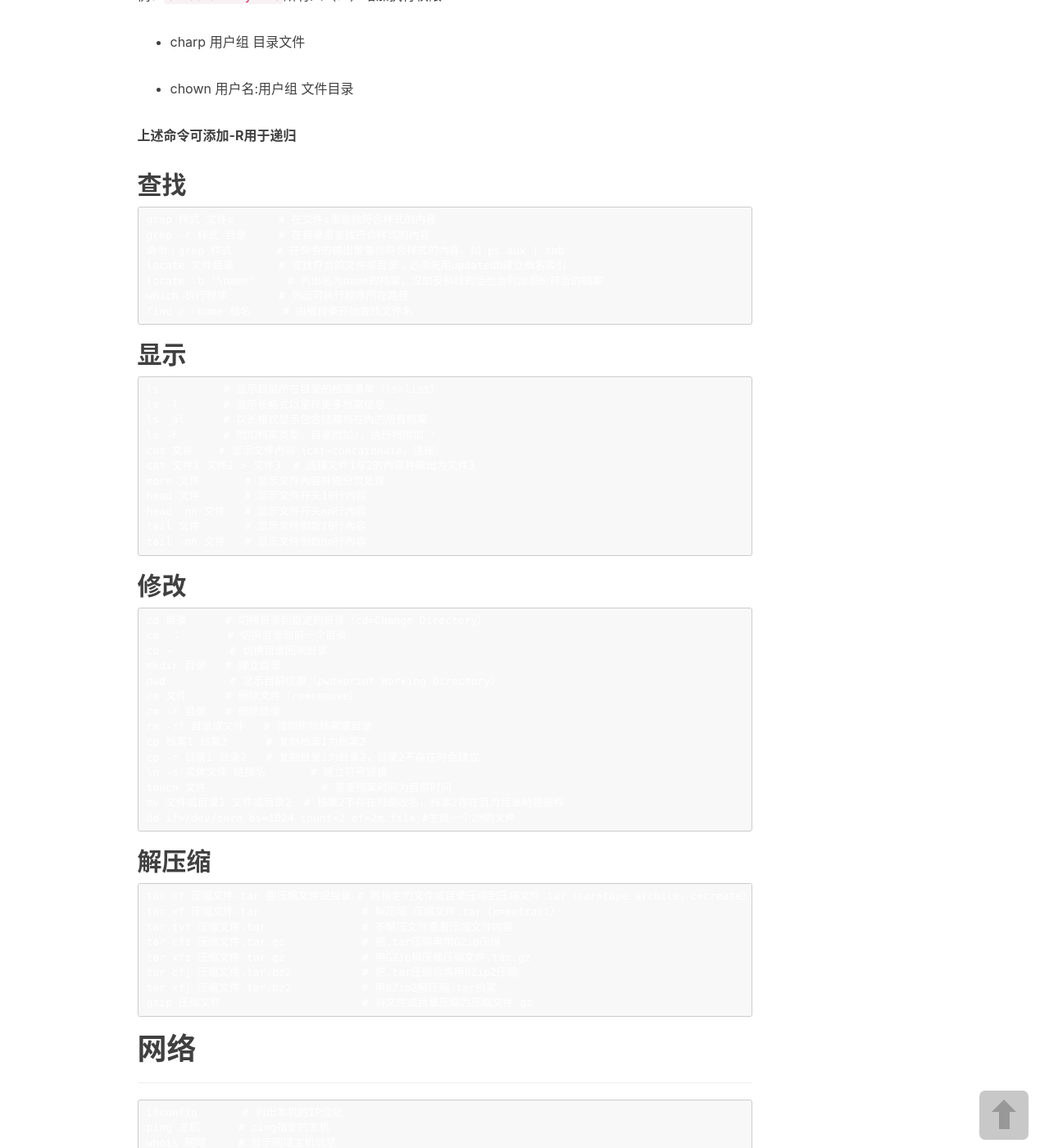
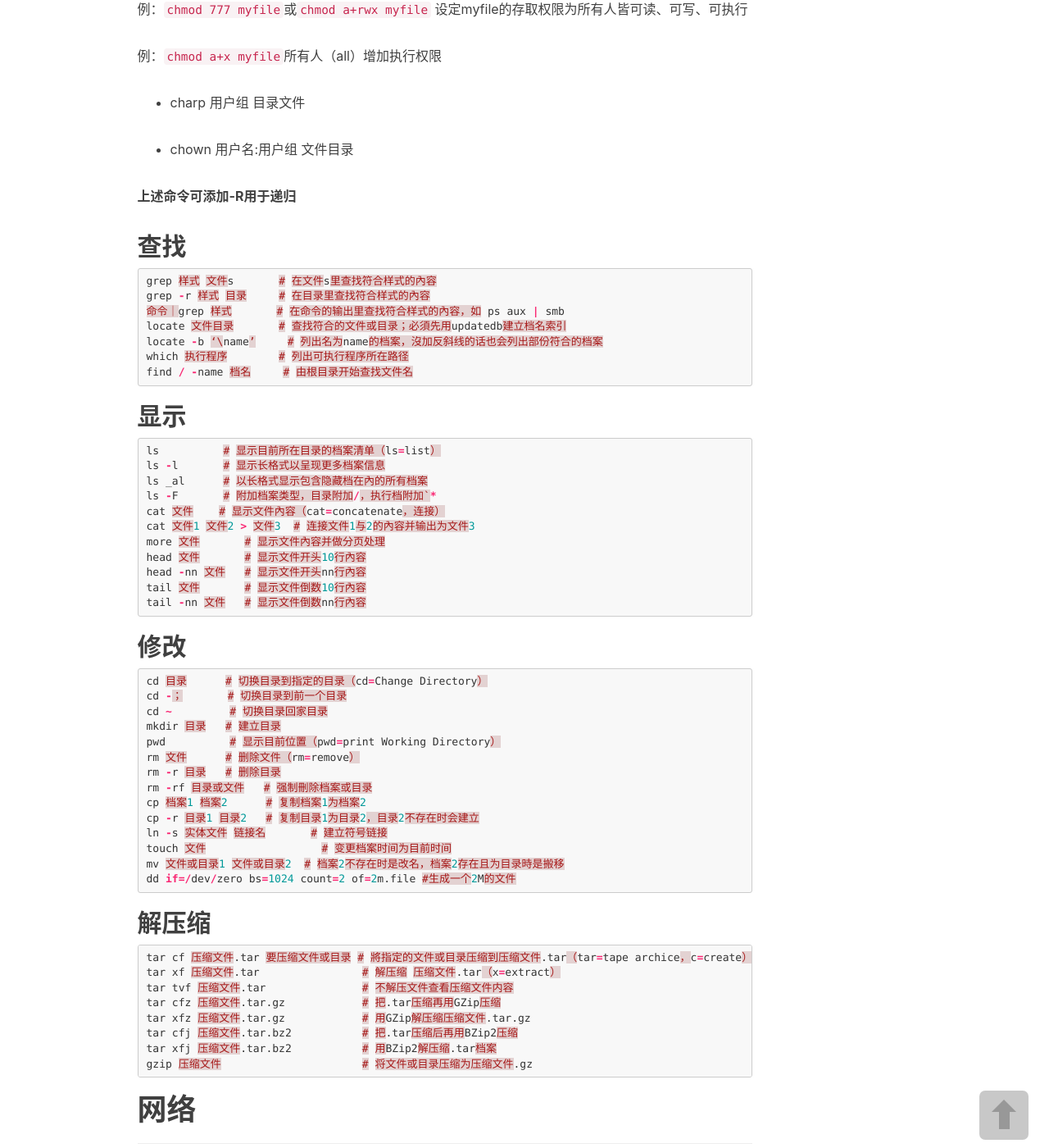
Before and after one commit to zongkaizhang/zongkaizhang.github.com, a Jekyll site: the page built from _posts/2016-02-29-linux_command.md, in a window 1280 px wide and 1400 px high, scrolled down 2888 px. Shown: the whole window at 82% size. Built offline with Jekyll 4.4.1, drawn with Linux system fonts in a browser that asks for light colours; nearby versions of some CDN libraries; comment, search, counter and statistics services are not loaded; some of the changed text lies outside the part shown.

Commit message:
Modify highlight.

````diff
--- a/_posts/2016-02-29-linux_command.md
+++ b/_posts/2016-02-29-linux_command.md
@@ -20,7 +20,7 @@ tags: [linux]
 
 *常用的一些快捷键*
 
-```
+{% highlight c++ %}
 Enter键         # 执行命令
 history         # 显示历史命令列表
 ↑/Ctrl+p        # 显示上一条命令
@@ -44,25 +44,29 @@ Ctrl+w          # 刪除游标前方的单字(Word)
 Ctrl+d          # 退出Terminal，同exit
 Ctrl+Shift+c    # 复制选中的文字
 Ctrl+Shift+v    # 粘贴之前复制的文字到Terminal
-```
+{% endhighlight %}
 
 # 命令学习 #
 ---
 
 *一些命令的具体用法可以通过man命令查看*
 
-```
-man 命令       # 显示命令的手册內容（man=manual）
-man -k 关键字  # 显示含有关键字的手冊
+{% highlight c++ %}
+Enter键         # 执行命令
+history         # 显示历史命令列表
+↑/Ctrl+p        # 显示上一条命令
+↓/Ctrl+n        # 显示下一条命令
+man 命令        # 显示命令的手册內容（man=manual）
+man -k 关键字   # 显示含有关键字的手冊
 man -t 手册主题｜ps2pdf –> 手册主题.pdf # 将指定的手册输出成PDF
-```
+{% endhighlight %}
 
 # 系统 #
 ---
 
 *系统相关的命令*
 
-```
+{% highlight c++ %}
 date                # 显示系统日期与时间
 cal                 # 显示日历
 uptime              # 显示系统负载
@@ -74,7 +78,7 @@ cat /proc/meminfo   # 显示系统RAM信息
 df -h               # Disk Free 显示磁盘信息
 du                  # Directory Usage显示磁盘用量
 free                # 显示物理内存和Swap区信息
-```
+{% endhighlight %}
 
 # 目录文件 #
 ---
@@ -120,7 +124,7 @@ r、w或x，字串前用`+`、`-`表示增加或移除，或`=`直接指派权
 
 ## 查找 ##
 
-```
+{% highlight c++ %}
 grep 样式 文件s       # 在文件s里查找符合样式的內容
 grep -r 样式 目录     # 在目录里查找符合样式的內容
 命令｜grep 样式       # 在命令的输出里查找符合样式的內容，如 ps aux | smb
@@ -128,11 +132,11 @@ locate 文件目录       # 查找符合的文件或目录；必須先用updated
 locate -b ‘\name’     # 列出名为name的档案，沒加反斜线的话也会列出部份符合的档案
 which 执行程序        # 列出可执行程序所在路径
 find / -name 档名     # 由根目录开始查找文件名
-```
+{% endhighlight %}
 
 ## 显示 ##
 
-```
+{% highlight c++ %}
 ls          # 显示目前所在目录的档案清单（ls=list）
 ls -l       # 显示长格式以呈现更多档案信息
 ls _al      # 以长格式显示包含隐藏档在內的所有档案
@@ -144,11 +148,11 @@ head 文件       # 显示文件开头10行內容
 head -nn 文件   # 显示文件开头nn行內容
 tail 文件       # 显示文件倒数10行內容
 tail -nn 文件   # 显示文件倒数nn行內容
-```
+{% endhighlight %}
 
 ## 修改 ##
 
-```
+{% highlight c++ %}
 cd 目录      # 切换目录到指定的目录（cd=Change Directory）
 cd -；       # 切换目录到前一个目录
 cd ~         # 切换目录回家目录
@@ -163,11 +167,11 @@ ln -s 实体文件 链接名       # 建立符号链接
 touch 文件                  # 变更档案时间为目前时间
 mv 文件或目录1 文件或目录2  # 档案2不存在时是改名，档案2存在且为目录時是搬移
 dd if=/dev/zero bs=1024 count=2 of=2m.file #生成一个2M的文件
-```
+{% endhighlight %}
 
 ## 解压缩 ##
 
-```
+{% highlight c++ %}
 tar cf 压缩文件.tar 要压缩文件或目录 # 將指定的文件或目录压缩到压缩文件.tar（tar=tape archice，c=create）
 tar xf 压缩文件.tar                # 解压缩 压缩文件.tar（x=extract）
 tar tvf 压缩文件.tar               # 不解压文件查看压缩文件内容
@@ -176,12 +180,12 @@ tar xfz 压缩文件.tar.gz            # 用GZip解压缩压缩文件.tar.gz
 tar cfj 压缩文件.tar.bz2           # 把.tar压缩后再用BZip2压缩
 tar xfj 压缩文件.tar.bz2           # 用BZip2解压缩.tar档案
 gzip 压缩文件                      # 将文件或目录压缩为压缩文件.gz
-```
+{% endhighlight %}
 
 # 网络 #
 ---
 
-```
+{% highlight c++ %}
 ifconfig       # 列出本机的IP位址
 ping 主机      # ping指定的主机
 whois 网域     # 显示网域主机信息
@@ -189,12 +193,12 @@ dig 网域       # 显示网域的DNS
 host -a 网域   # 显示网域的DNS详细信息
 wget 网址      # 下载网络文件
 ssh 帐号@主机  # 用SSH登录主机
-```
+{% endhighlight %}
 
 # 进程管理 #
 ---
 
-```
+{% highlight c++ %}
 ps               # 显示运行中的所有进程
 ps | grep 字串   # 过滤含有字串的进程
 top              # 依CPU占用率显示进程信息
@@ -202,4 +206,4 @@ kill 进程号      # 刪除指定的行程
 killall 进程名   # 刪除所有指定的进程
 bg               # 列出暂停或后台进程（bg=background）
 fg               # 将最近一个后台进程变更到到前台（fg=foreground）
-```
+{% endhighlight %}
````
